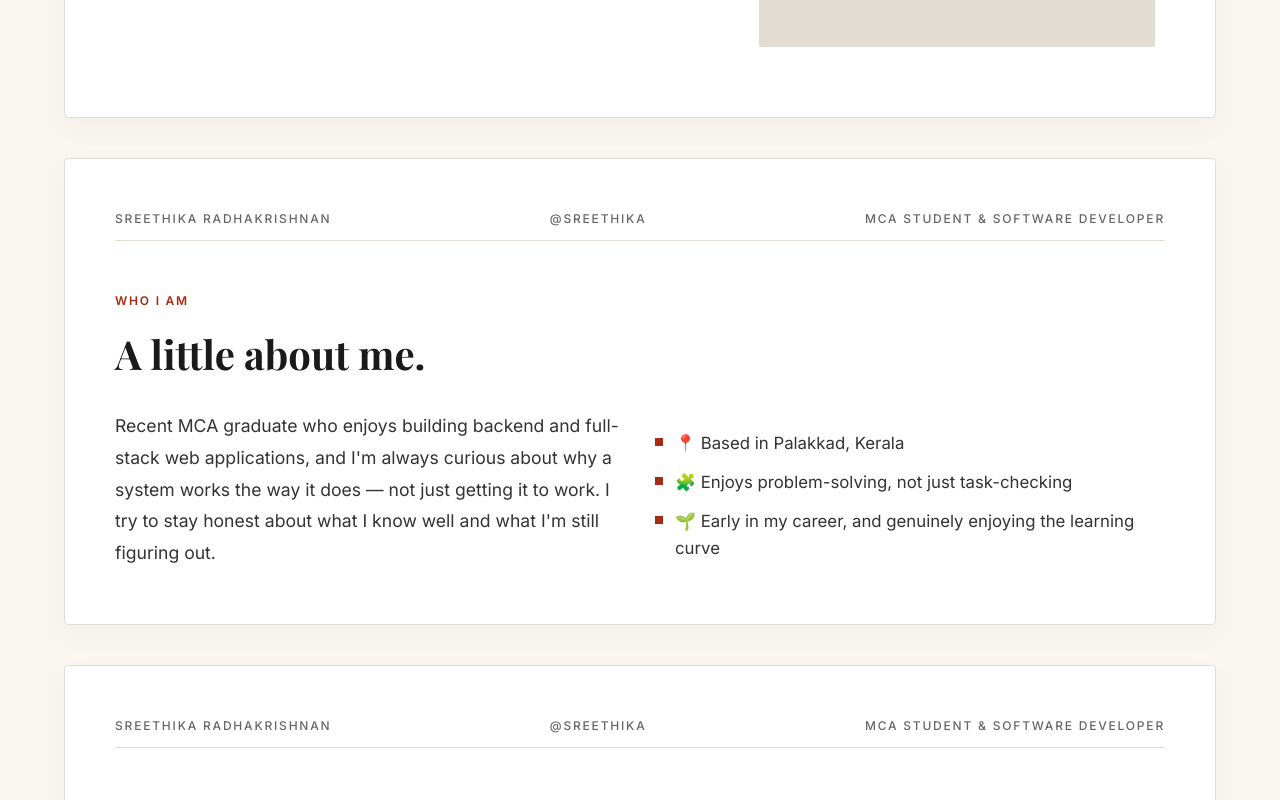
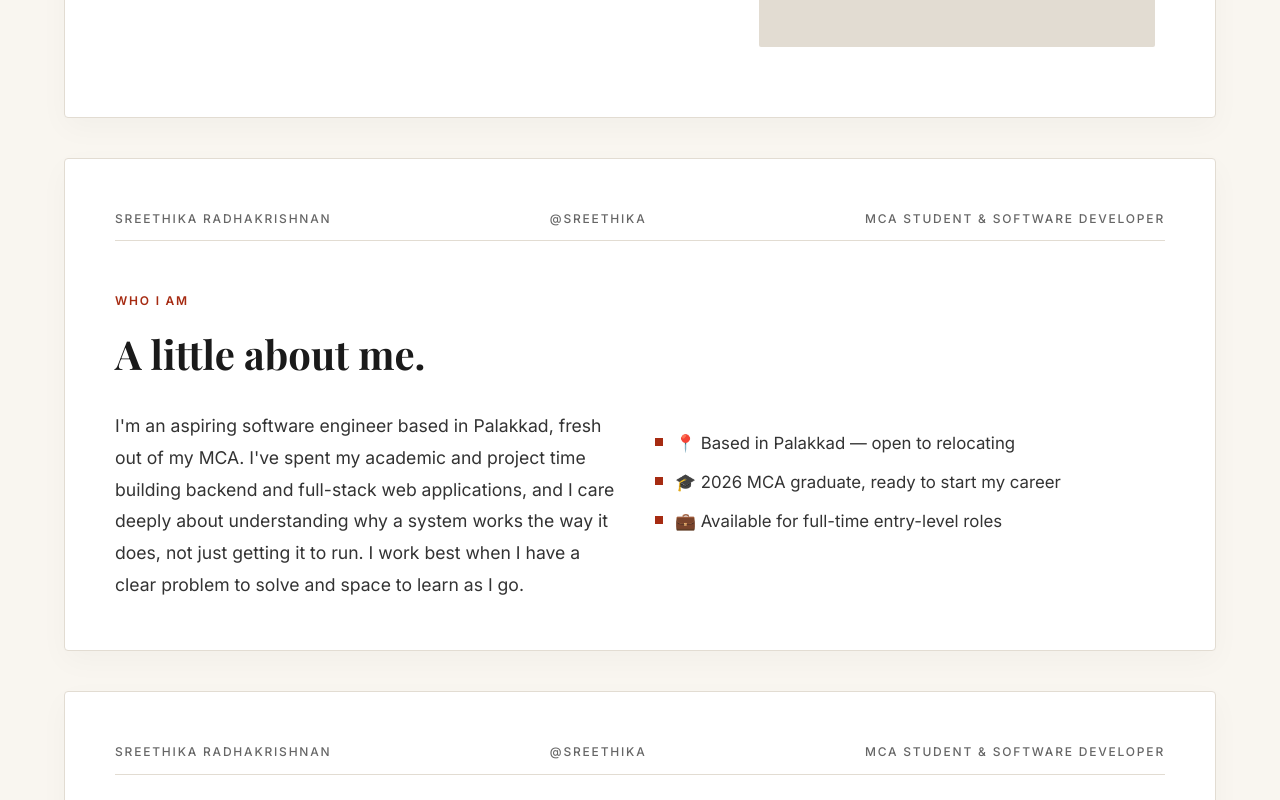
Before and after one commit to Sr-2525/Portfolio, a React app: page / in a window 1280 px wide. Shown: the part 444-1244 px from the top of the page. Built offline with nearby package versions, Linux system fonts and the light colour scheme; the HTML template or start-up script is replaced by a standard one; a web font is replaced by a local one.

Commit message:
Refined About section with professional summary and career status badges

```diff
--- a/src/components/About.jsx
+++ b/src/components/About.jsx
@@ -9,12 +9,12 @@ function About() {
 
       <div className="grid-2" style={{ alignItems: 'start' }}>
         <p style={{ fontSize: '1.1rem', color: '#333', lineHeight: '1.8' }}>
-          Recent MCA graduate who enjoys building backend and full-stack web applications, and I'm always curious about why a system works the way it does — not just getting it to work. I try to stay honest about what I know well and what I'm still figuring out.
+          I'm an aspiring software engineer based in Palakkad, fresh out of my MCA. I've spent my academic and project time building backend and full-stack web applications, and I care deeply about understanding why a system works the way it does, not just getting it to run. I work best when I have a clear problem to solve and space to learn as I go.
         </p>
         <ul className="square-list">
-          <li>📍 Based in Palakkad, Kerala</li>
-          <li>🧩 Enjoys problem-solving, not just task-checking</li>
-          <li>🌱 Early in my career, and genuinely enjoying the learning curve</li>
+          <li>📍 Based in Palakkad — open to relocating</li>
+          <li>🎓 2026 MCA graduate, ready to start my career</li>
+          <li>💼 Available for full-time entry-level roles</li>
         </ul>
       </div>
     </section>
```
